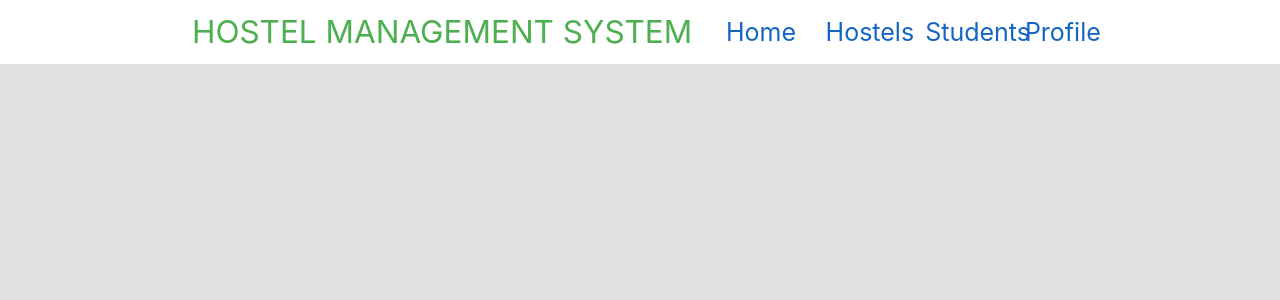
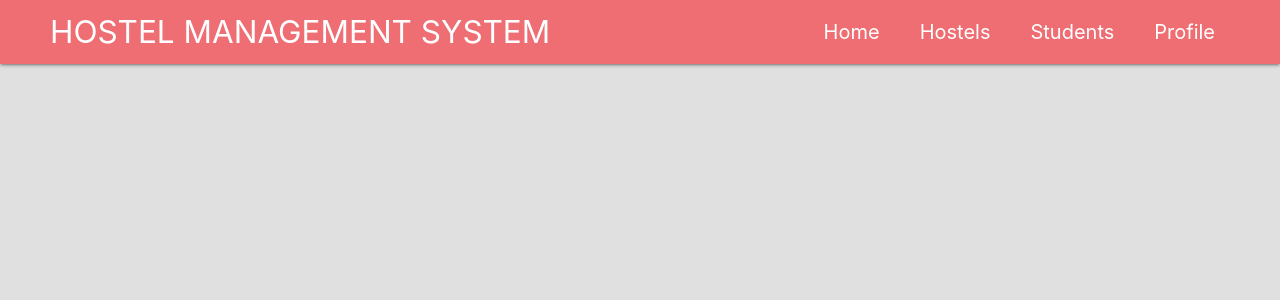
Before and after one commit to chawlajay/Hostel-Management-System, a PHP site: page /HMS-ST/Admins/templates/header.php in a window 1280 px wide. Shown: the top 300 px of the page. Run offline with PHP 8.4, Linux system fonts and the light colour scheme.

Commit message:
admins->templates updated

```diff
--- a/Admins/templates/footer.php
+++ b/Admins/templates/footer.php
@@ -1,6 +1,6 @@
 	</div>
-		<footer class="section">
-			<div class="center grey-text">All Rights Reserved.</div>
+		<footer class="section" id="footer_text">
+			<div class="center">© All Rights Reserved.</div>
 		</footer>
 	</div>
 </body>
--- a/Admins/templates/header.php
+++ b/Admins/templates/header.php
@@ -10,11 +10,14 @@
 			padding-bottom:4.0rem;
 		}
 		.brand{
-			background: #cbb09c !important;
+			background: #6e72ee !important;
 		}
 		.brand-text{
 			color: #cbb09c !important;
 			font-size: 40px !important;
+		}
+		.heading-text{
+			color: #ee6eb2 !important;
 		}
 		.title-text{
 			font-size: 25px;
@@ -23,23 +26,45 @@
 		.title-box{
 			margin: 0px 25px;
 		}
+		.nav_button{
+			margin-right: 10px;
+		}
+		.nav_button_text{
+			font-size: 20px;
+		}
+		.profile-details{
+			padding-left: 485px;
+			padding-right: 485px;
+			padding-bottom: 30px;
+			padding-top: 10px;
+		}
+		.tabstu{
+			border:1px solid black;
+			text-align: center;
+		}
 		form{
 			max-width: 460px;
 			margin: 20px auto;
 			padding: 20px;
 		}
-		table,tr,td{
-			border:1px solid black;
-			text-align: center;
-		}
 		footer{
 			position: absolute;
 			bottom: 0;
 			width: 100%;
-			height:3.0rem;
-			background-color: #ffff99;
+			height: 3.0rem;
+			background-color: #ee6e73;
 			color: white;
 			text-align: center;
+		}
+		/*table,tr,td{
+			border:1px solid black;
+			text-align: center;
+		}*/
+		#logo{
+			margin-left: 50px;
+		}
+		#footer_text{
+			color: #fff;
 		}
 		#manager_email{
 			padding:0;
@@ -49,9 +74,6 @@
 			color:blue;
 			border:none;
 			background:none;
-		}
-		button:hover{
-			cursor:pointer;
 		}
 		#admin_email{
 			padding:0;
@@ -68,25 +90,24 @@
 			width:auto;
 			display:inline;
 		}
+		button:hover{
+			cursor:pointer;
+		}
 	</style>
 </head>
 <body class="grey lighten-2">
 <div class="main_container">
 	<div class="content_wrap">
-		<nav class="white z-depth-0">
-			<div class="container row">
-				<a href="index.php" class="brand-logo green-text">HOSTEL MANAGEMENT SYSTEM</a>
-				<div class="col s1 push-s7 title-box">
-					<span class="flow-text blue-text"><a href="http://localhost/HMS-ST/admins/index.php" class="blue-text text-darken-3 z-depth-0 title-text">Home</a></span>
-				</div>
-				<div class="col s1 push-s7 title-box">
-					<span class="flow-text blue-text"><a href="http://localhost/HMS-ST/admins/hostels.php" class="blue-text text-darken-3 z-depth-0 title-text">Hostels</a></span>
-				</div>
-				<div class="col s1 push-s7 title-box">
-					<span class="flow-text blue-text"><a href="http://localhost/HMS-ST/admins/students.php" class="blue-text text-darken-3 z-depth-0 title-text">Students</a></span>
-				</div>
-				<div class="col s1 push-s7 title-box">
-					<span class="flow-text blue-text"><a href="http://localhost/HMS-ST/admins/profile.php" class="blue-text text-darken-3 z-depth-0 title-text">Profile</a></span>
-				</div>
-			</div>
-		</nav>
+		<div class="navbar-fixed">
+			<nav>
+			    <div class="nav-wrapper">
+			      <a href="index.php" class="brand-logo" id="logo">HOSTEL MANAGEMENT SYSTEM</a>
+			      <ul id="nav-mobile" class="right hide-on-med-and-down">
+			        <li class="nav_button"><a href="index.php" class="nav_button_text" id="home">Home</a></li>
+			        <li class="nav_button" id="wrapper"><a href="hostels.php" class="nav_button_text" id="hostels">Hostels</a></li>
+			        <li class="nav_button"><a href="students.php" class="nav_button_text" id="students">Students</a></li>
+			        <li class="nav_button" style="margin-right: 50px"><a href="profile.php" class="nav_button_text" id="profile">Profile</a></li>
+			      </ul>
+			    </div>
+			</nav>
+		</div>
```
